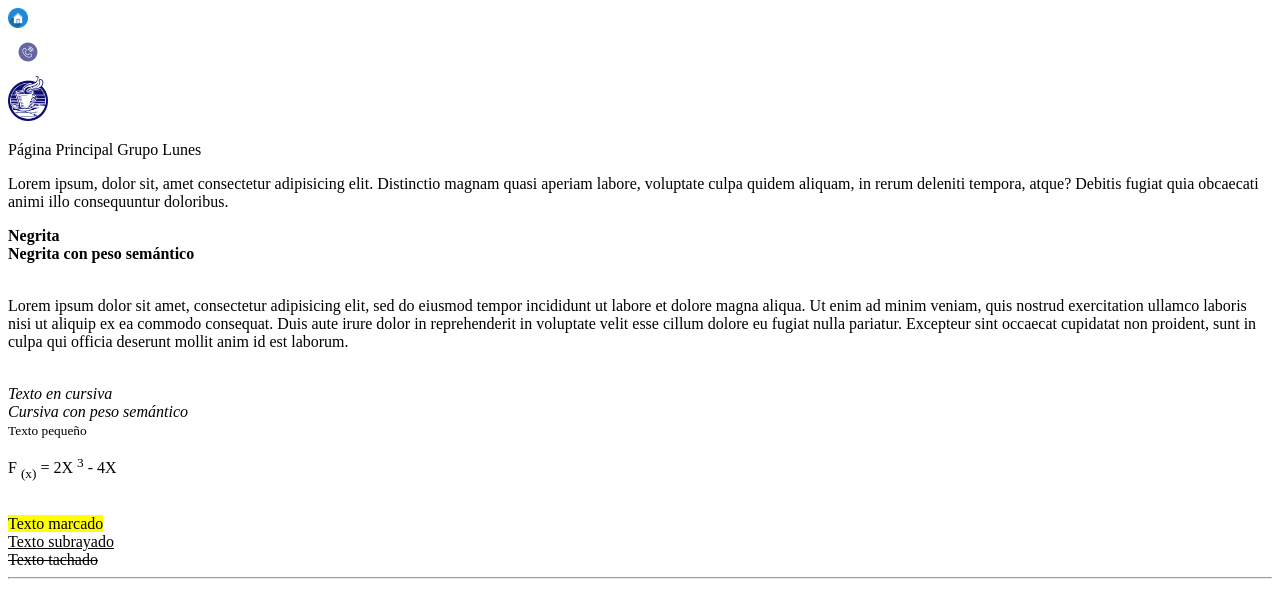
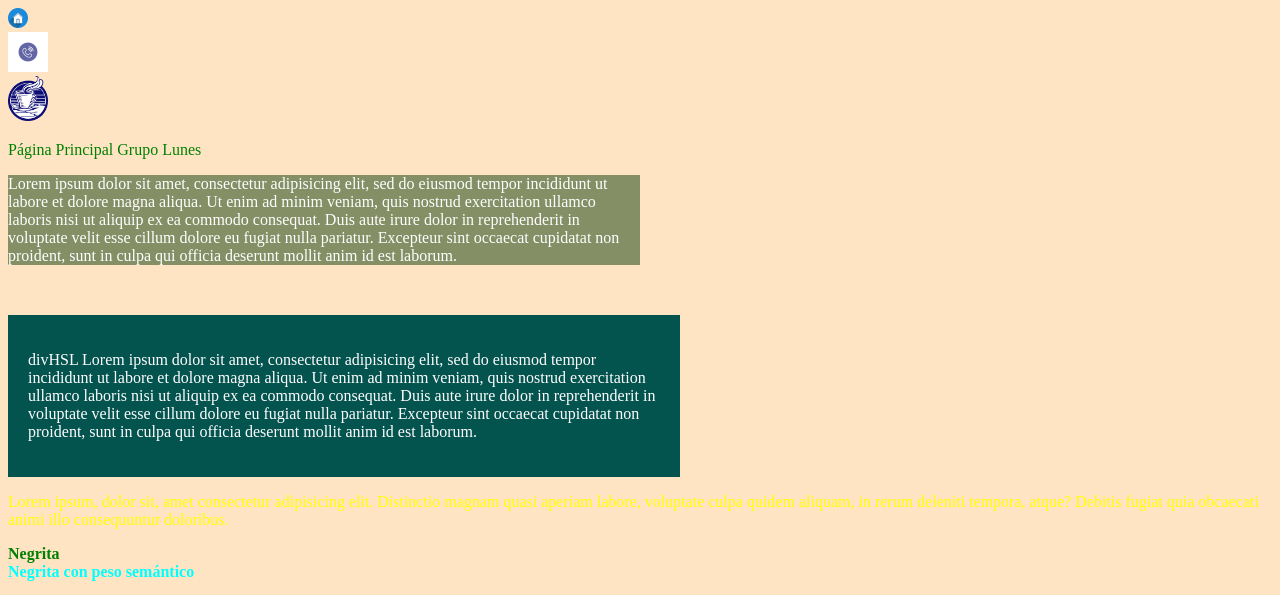
Before and after one commit to KytanaLopez/miprimerepo20251, a plain HTML site: page index.html in a window 1280 px wide. Shown: the top 595 px of the page. Drawn offline with Linux system fonts and the light colour scheme.

Commit message:
Ùltima actualización05-03-2025

```diff
--- /dev/null
+++ b/css/style.css
@@ -0,0 +1,40 @@
+/*Esto es un comentario de una o varias líneas*/
+
+body{
+	background-color: Bisque;
+}
+
+.pDiferente{
+	color: green;
+}
+
+.negritaSemantica{
+	color: Aqua;
+}
+
+/*Colores*/
+/*Nombre del Color*/
+
+/*Código Hexadecimal*/
+
+.pKy{
+	color: #770a77;
+}
+
+.colorRGB{
+	color: rgb(245, 160, 10);
+}
+
+.divRGBA{
+	width: 50%;
+	background-color: rgba(11, 60, 8, 0.5);
+
+}
+
+.divHSL{
+	width: 50%;
+	background-color: hsl(177, 92%, 17%);
+	padding: 20px;
+	margin-top: 50px;
+/*	margin:auto*/
+}
--- a/index.html
+++ b/index.html
@@ -4,9 +4,19 @@
 	<meta charset="UTF-8">
 	<meta name="viewport" content="width=device-width, initial-scale=1.0">
 	<title>Página Principal</title>
+
+	<style>
+		p{
+			/*	Aplicar colores al texto		*/
+			color: yellow;
+		}
+
+	</style>
+
+	<link rel="stylesheet" href="css/style.css">
 </head>
 <body>
-
+<!--  Ctlt + } -->
 	<a href="#">
 
 		<img src="img/btn-inicio.png" alt="no_carga_mensaje" title="Ir al index" width="20px">
@@ -23,7 +33,27 @@
 		<img src="img/btn-servicios.png" alt="no_carga_mensaje" title="Ir a servicios" width="40px">
 	</a>
 
-<p> Página Principal Grupo Lunes</p>
+<p class="pDiferente"> Página Principal Grupo Lunes</p>
+
+<div class="divRGBA">
+
+	<p style="color: white;">Lorem ipsum dolor sit amet, consectetur adipisicing elit, sed do eiusmod
+	tempor incididunt ut labore et dolore magna aliqua. Ut enim ad minim veniam,
+	quis nostrud exercitation ullamco laboris nisi ut aliquip ex ea commodo
+	consequat. Duis aute irure dolor in reprehenderit in voluptate velit esse
+	cillum dolore eu fugiat nulla pariatur. Excepteur sint occaecat cupidatat non
+	proident, sunt in culpa qui officia deserunt mollit anim id est laborum.</p>
+</div>
+
+<div class="divHSL">
+
+	<p style="color: white;">divHSL Lorem ipsum dolor sit amet, consectetur adipisicing elit, sed do eiusmod
+	tempor incididunt ut labore et dolore magna aliqua. Ut enim ad minim veniam,
+	quis nostrud exercitation ullamco laboris nisi ut aliquip ex ea commodo
+	consequat. Duis aute irure dolor in reprehenderit in voluptate velit esse
+	cillum dolore eu fugiat nulla pariatur. Excepteur sint occaecat cupidatat non
+	proident, sunt in culpa qui officia deserunt mollit anim id est laborum.</p>
+</div>
 <!-- Etiquetas de texto -->
 <p>
 
@@ -34,18 +64,18 @@
 
 <!-- Negrita sin peso semántico -->
 
-<b>Negrita</b>
+<b class="pDiferente">Negrita</b>
 <br>
 
 <!-- Negrita con peso semántico -->
-<strong>Negrita con peso semántico</strong>
+<strong class="negritaSemantica">Negrita con peso semántico</strong>
 <br>
 
 <br>
 
 
-<p>
-Lorem ipsum dolor sit amet, consectetur adipisicing elit, sed do eiusmod
+<p class="pKy">
+Clase pKy Lorem ipsum dolor sit amet, consectetur adipisicing elit, sed do eiusmod
 tempor incididunt ut labore et dolore magna aliqua. Ut enim ad minim veniam,
 quis nostrud exercitation ullamco laboris nisi ut aliquip ex ea commodo
 consequat. Duis aute irure dolor in reprehenderit in voluptate velit esse
@@ -54,7 +84,7 @@ proident, sunt in culpa qui officia deserunt mollit anim id est laborum.
 </p>
 <br>
 <!-- Cursiva -->
-<i> Texto en cursiva</i>
+<i class="colorRGB"> Clase colorRGB Texto en cursiva</i>
 <br>
 <!-- Cursiva con semántica -->
 <em> Cursiva con peso semántico</em>
@@ -64,7 +94,7 @@ proident, sunt in culpa qui officia deserunt mollit anim id est laborum.
 
 <!-- Fórmula matemática -->
 <br>
-<p> F <sub>(x)</sub> = 2X <sup>3</sup> - 4X </p>
+<p class="pDiferente"> F <sub>(x)</sub> = 2X <sup>3</sup> - 4X </p>
 <br>
 <!-- Texto marcado -->
 <mark>Texto marcado</mark>
@@ -235,6 +265,10 @@ proident, sunt in culpa qui officia deserunt mollit anim id est laborum.
 
 	<iframe width="560" height="315" src="https://www.youtube.com/embed/IHq7PfVbwQQ?si=67_sWKkjcqp2N_Vj" title="YouTube video player" frameborder="0" allow="accelerometer; autoplay; clipboard-write; encrypted-media; gyroscope; picture-in-picture; web-share" referrerpolicy="strict-origin-when-cross-origin" allowfullscreen></iframe>
 </div>
+
+<!-- Clase miércoles -->
+
+<!--  -->
 <br>
 <br>
 <br>
```
